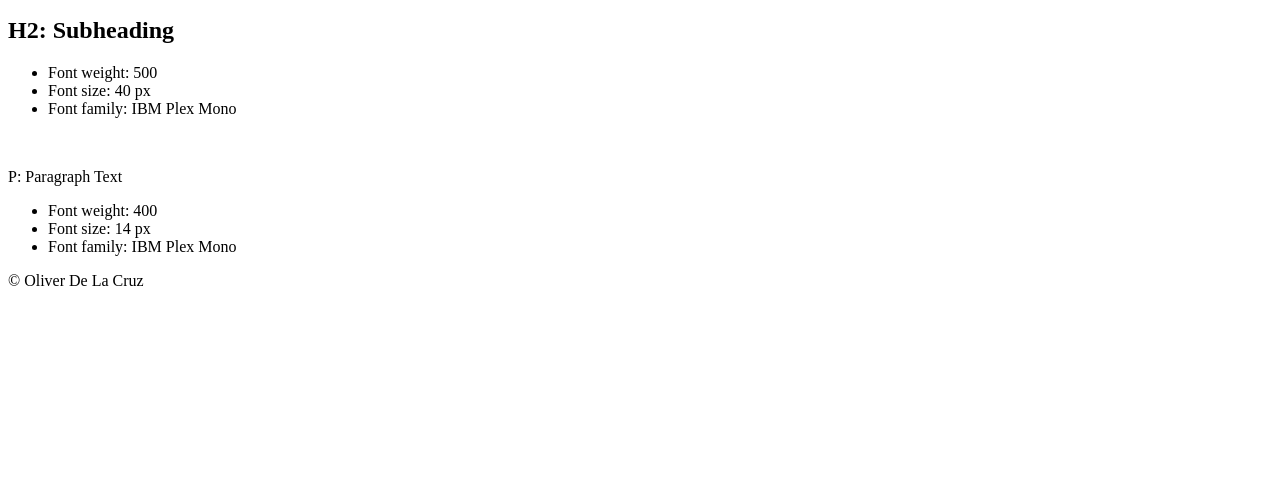
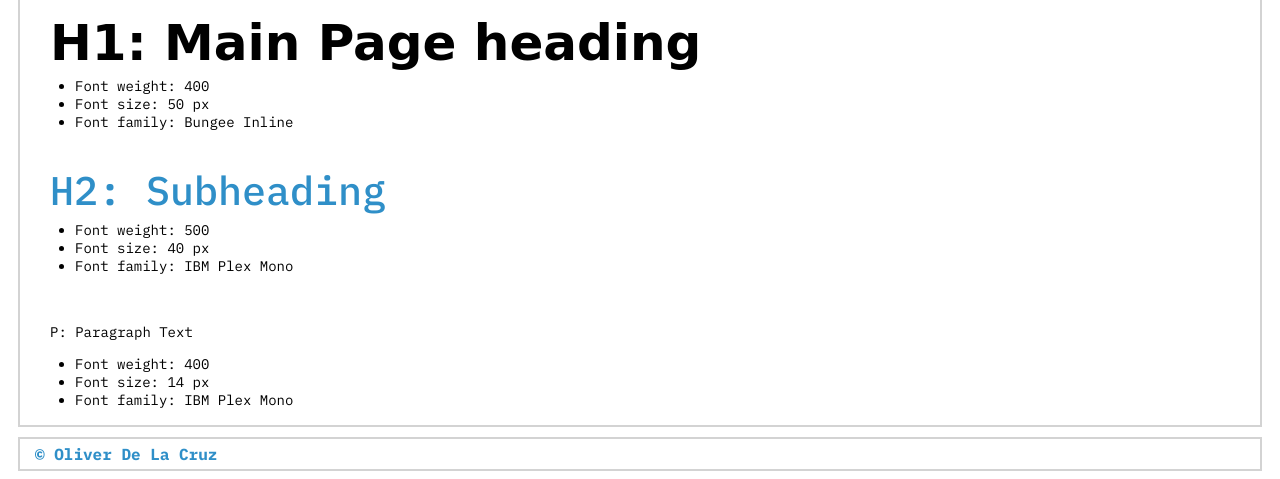
Before and after one commit to oliverdelacruzm/Website-Design-System, a plain HTML site: page index.html in a window 1280 px wide. Shown: the part 748-1227 px from the top of the page. Before the commit the page ends 1046 px from the top, so only its background shows below. Drawn offline with Linux system fonts and the light colour scheme; the site is published under a folder, as on GitHub Pages, so addresses that start at the root find nothing; a web font is replaced by a local one.

Commit message:
Add files via upload

```diff
--- a/index.html
+++ b/index.html
@@ -9,7 +9,8 @@
     <link rel="preconnect" href="https://fonts.googleapis.com">
     <link rel="preconnect" href="https://fonts.gstatic.com" crossorigin>
     <link href="https://fonts.googleapis.com/css2?family=Bungee+Inline&family=IBM+Plex+Mono:wght@400;500;600;700&display=swap" rel="stylesheet">
-    <link rel="stylesheet" href="/resources/css/style.css">
+    <link rel="stylesheet" type="text/css" href="resources/css/style.css">
+
     <title>Build a Website Design System</title>
 </head>
 
```
